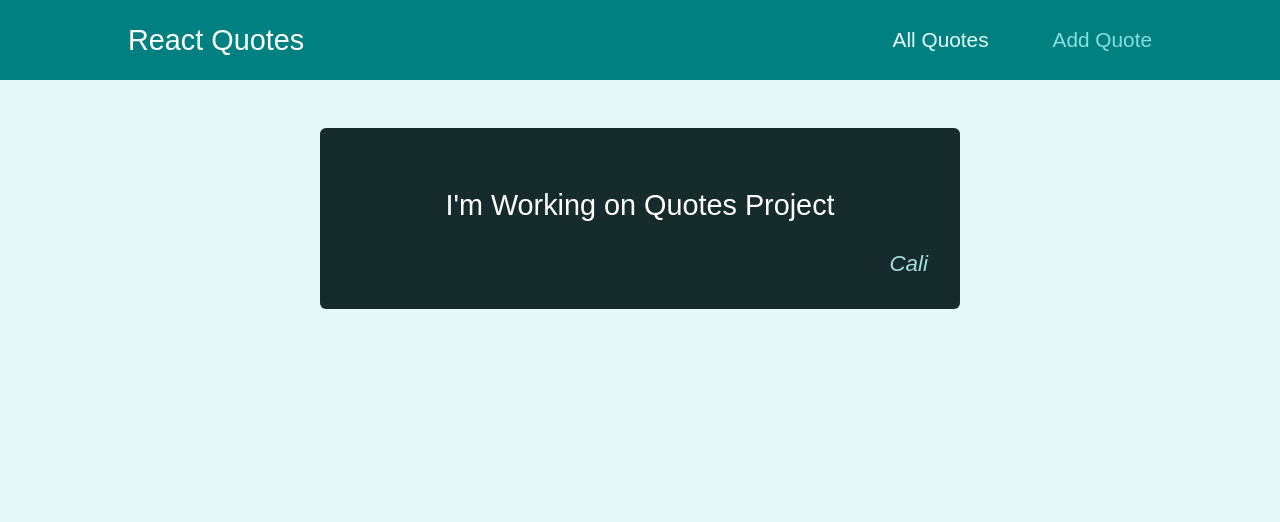
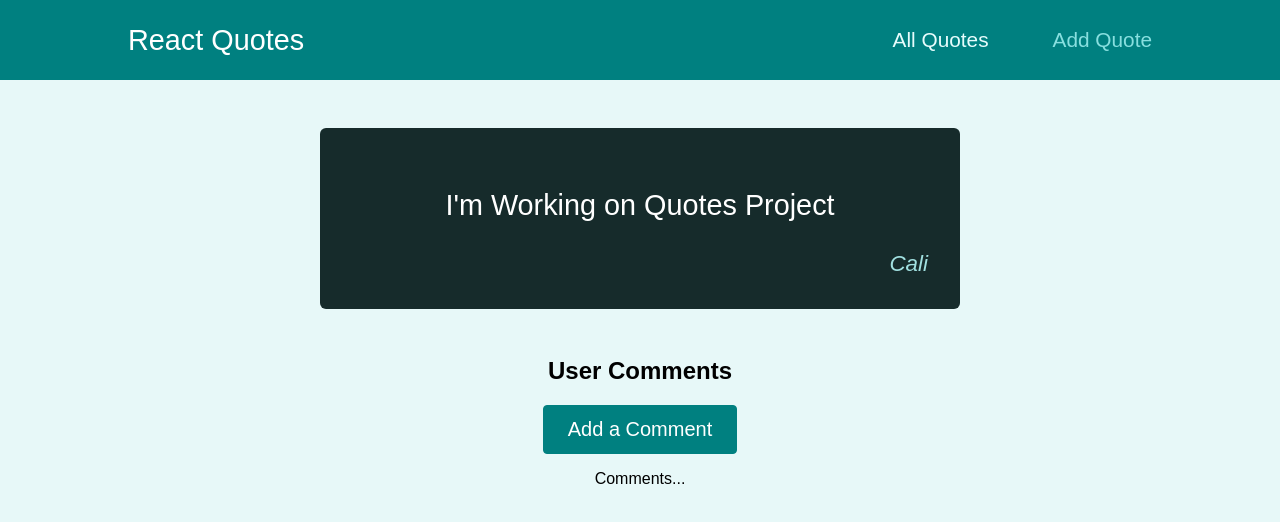
Before and after one commit to Cali909/react-quotes, a React (Create React App) app: page /quotes/q1 in a window 1280 px wide. Shown: the top 522 px of the page. Built offline with nearby package versions, Linux system fonts and the light colour scheme.

Commit message:
show comments on fullscreen comment page.

```diff
--- a/src/App.js
+++ b/src/App.js
@@ -3,7 +3,7 @@ import AllQuotes from "./pages/AllQuotes";
 import QuoteDetail from "./pages/QuoteDetail";
 import NewQuote from "./pages/NewQuote";
 import NotFound from "./pages/NotFound";
-import Comments from "./components/comments/Comments";
+// import Comments from "./components/comments/Comments";
 import Layout from "./components/layout/Layout";
 
 function App() {
@@ -13,7 +13,7 @@ function App() {
         <Route path="/" element={<AllQuotes />} />
         <Route path="/quotes" element={<AllQuotes />} />
         <Route path="/quotes/:quoteId/*" element={<QuoteDetail />}>
-          <Route path="comments" element={<Comments />} />
+          {/* <Route path="comments" element={<Comments />} /> */}
         </Route>
         <Route path="/new-quote" element={<NewQuote />} />
         <Route path="*" element={<NotFound />} />
--- a/src/pages/QuoteDetail.js
+++ b/src/pages/QuoteDetail.js
@@ -1,5 +1,6 @@
 import { Fragment } from "react";
 import { useParams, Outlet } from "react-router-dom";
+import Comments from "../components/comments/Comments";
 import FullscreenViewQuote from "../components/quotes/FullscreenViewQuote";
 
 const QUOTES = [
@@ -25,6 +26,7 @@ const QuoteDetail = () => {
         author={wantedQuote.author}
         text={wantedQuote.text}
       />
+      <Comments />
       <Outlet />
     </Fragment>
   );
```
